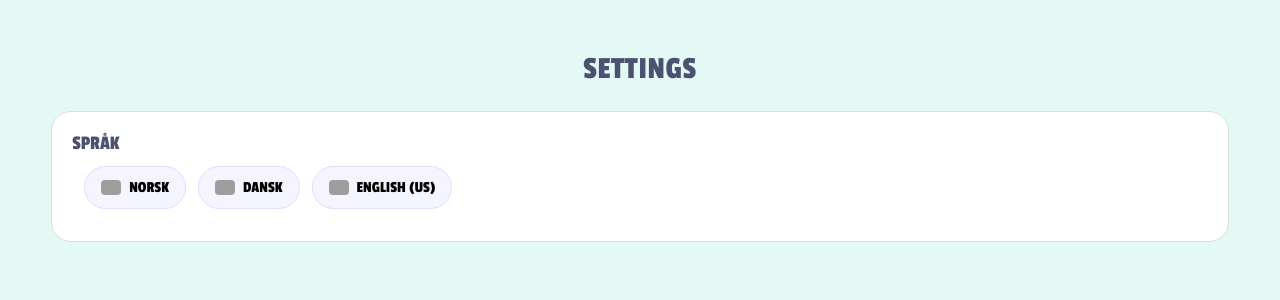
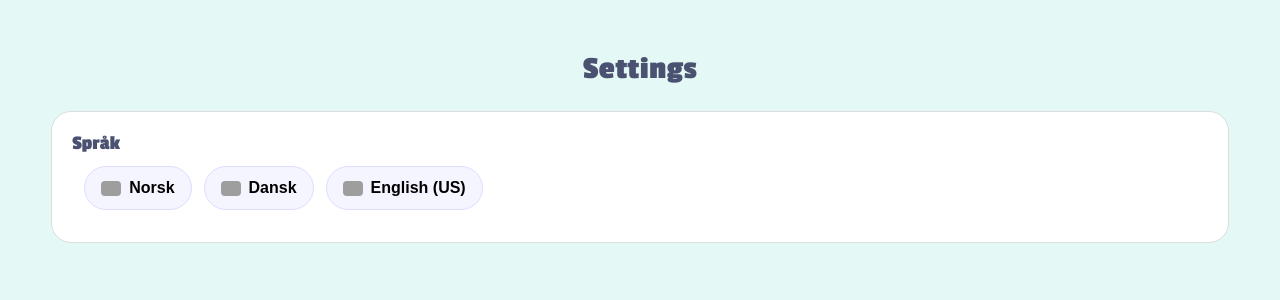
Before and after one commit to shady356/country-game, a Vue app: page /settings in a window 1280 px wide. Shown: the top 300 px of the page. Built offline with nearby package versions, Linux system fonts and the light colour scheme; grey boxes are pictures that could not be loaded.

Commit message:
feat locale + styles

```diff
--- a/src/App.vue
+++ b/src/App.vue
@@ -1,34 +1,38 @@
 <template>
   <div id="app">
-    <router-view/>
+    <router-view />
   </div>
 </template>
 
 <style lang="scss">
-
 @import url('./style/main.scss');
 
-#app {
+html {
+  -moz-osx-font-smoothing: grayscale;
   -webkit-font-smoothing: antialiased;
-  -moz-osx-font-smoothing: grayscale;
+  font-weight: 700;
 }
+
 body {
+  font-family: var(--default-font-family);
   margin: 0;
   padding: 0;
   background: #E4F9F5;
   color: #4a5171;
-  font-family: 'Passion One', cursive;
   overscroll-behavior: contain;
 }
+
 ul {
   list-style: none;
   margin: 0;
   padding: 0;
 }
+
 p {
   margin: 0;
   line-height: 1;
 }
+
 * {
   box-sizing: border-box
 }
--- a/src/components/GameMap.vue
+++ b/src/components/GameMap.vue
@@ -1,22 +1,16 @@
 <template>
   <div class="game">
     <div class="map-wrapper">
-      <EuropeMap
-        v-show="isMapView"
-        class="map-wrapper__map"
-        :countryCodeMap="countryCodeMap"
-      />
-      <MapListView
-        v-show="isListView"
-        :countries="mapFlag"
-      />
+      <EuropeMap v-show="isMapView" class="map-wrapper__map"
+        :countryCodeMap="countryCodeMap" />
+      <MapListView v-show="isListView" :countries="mapFlag" />
     </div>
     <BaseTabs class="select-view-tabs">
       <BaseTab :active="isTabSelected(0)" @click="selectTab(0)">
-        {{$store.state.play.MAP}}
+        {{$store.state.locale.play.MAP}}
       </BaseTab>
       <BaseTab :active="isTabSelected(1)" @click="selectTab(1)">
-        {{$store.state.play.LIST}}
+        {{$store.state.locale.play.LIST}}
       </BaseTab>
     </BaseTabs>
   </div>
@@ -75,15 +69,17 @@ export default {
   flex-direction: column;
   align-items: center;
   gap: var(--size-4);
+
   .map-wrapper {
     width: 100%;
     height: 450px;
     overflow: hidden;
+
     &__map {
       width: 100%;
-      background: orange;
     }
   }
+
   .select-view-tabs {
     width: fit-content;
   }
--- a/src/components/base/BaseButton.vue
+++ b/src/components/base/BaseButton.vue
@@ -1,5 +1,5 @@
 <template>
-  <button :class="['base-button', sizeStyle, shapeStyle, themeStyle]"
+  <button :class="['base-button no-select', sizeStyle, shapeStyle, themeStyle]"
     @click="click">
     <slot />
   </button>
@@ -47,7 +47,7 @@ export default {
 .base-button {
   display: flex;
   border: 1px solid transparent;
-  font-family: 'Passion One', cursive;
+  font-family: var(--default-font-family);
   width: 100%;
   align-items: center;
   justify-content: center;
@@ -92,6 +92,7 @@ export default {
   }
 
   &:active {
+    filter: brightness(1.03);
     transform: scale(1.05) translateZ(0);
     transition: transform 100ms ease-in;
   }
--- a/src/components/base/BaseInput.vue
+++ b/src/components/base/BaseInput.vue
@@ -1,12 +1,6 @@
 <template>
-  <input
-    class="base-input"
-    type="text"
-    placeholder="Skriv land"
-    spellcheck='false'
-    autocomplete="false"
-    @input="updateValue"
-  />
+  <input class="base-input" type="text" placeholder="Skriv land"
+    spellcheck='false' autocomplete="false" @input="updateValue" />
 </template>
 
 <script>
@@ -32,7 +26,7 @@ export default {
   border: 1px solid #ddd;
   border-radius: var(--size-3);
   padding: var(--size-3) var(--size-5);
-  font-family: 'Passion One', cursive;
+  font-family: inherit;
   font-size: 16px;
   letter-spacing: 1px;
   text-transform: uppercase;
--- a/src/components/base/BaseTab.vue
+++ b/src/components/base/BaseTab.vue
@@ -1,5 +1,7 @@
 <template>
-  <button :class="['base-tab', {'base-tab--active': active}]" @click="click()"><slot /></button>
+  <button :class="['base-tab', {'base-tab--active': active}]" @click="click()">
+    <slot />
+  </button>
 </template>
 
 <script>
@@ -21,7 +23,7 @@ export default {
 
 <style scoped lang="scss">
 .base-tab {
-    font-family: 'Passion One', cursive;
+  font-family: inherit;
   padding: var(--size-2) var(--size-5);
   color: #616B9C;
   text-transform: uppercase;
--- a/src/components/layout/Header.vue
+++ b/src/components/layout/Header.vue
@@ -1,11 +1,16 @@
 <template>
   <header class="header">
     <ul class="header__list">
-      <li class="header__list-item"><div>{{$store.state.play.POINTS}}</div>{{correct * 100}}</li>
-      <li class="header__list-item"><div>{{$store.state.play.CORRECT}}</div>{{correct}}/{{mapFlag.length}}</li>
+      <li class="header__list-item">
+        <div>{{$store.state.locale.play.POINTS}}</div>{{correct * 100}}
+      </li>
+      <li class="header__list-item">
+        <div>{{$store.state.locale.play.CORRECT}}</div>
+        {{correct}}/{{mapFlag.length}}
+      </li>
     </ul>
     <BaseButton class="header__button" theme="cta">
-      {{$store.state.play.FINISHED}}
+      {{$store.state.locale.play.FINISHED}}
     </BaseButton>
   </header>
 </template>
@@ -46,9 +51,11 @@ export default {
     display: flex;
     gap: var(--size-4);
   }
+
   &__list-item {
     text-align: center;
   }
+
   &__button {
     width: 25%;
   }
--- a/src/style/main.scss
+++ b/src/style/main.scss
@@ -1,3 +1,4 @@
+@import './misc.scss';
 @import './size.scss';
 @import './colors.scss';
 @import './typography.scss';
--- /dev/null
+++ b/src/style/misc.scss
@@ -0,0 +1,15 @@
+.no-select {
+  -webkit-touch-callout: none;
+  /* iOS Safari */
+  -webkit-user-select: none;
+  /* Safari */
+  -khtml-user-select: none;
+  /* Konqueror HTML */
+  -moz-user-select: none;
+  /* Old versions of Firefox */
+  -ms-user-select: none;
+  /* Internet Explorer/Edge */
+  user-select: none;
+  /* Non-prefixed version, currently
+     supported by Chrome, Edge, Opera and Firefox */
+}
--- a/src/style/typography.scss
+++ b/src/style/typography.scss
@@ -1,25 +1,28 @@
+:root {
+  --default-font-family: 'Passion One', cursive;
+}
+
 .font-label {
-  font-family: 'Passion One', cursive;
+  font-family: inherit;
+  font-weight: 400;
   font-size: var(--size-4);
-  text-transform: uppercase;
-  font-weight: 400;
 }
+
 .font-title {
-  font-family: 'Passion One', cursive;
+  font-family: inherit;
+  font-weight: 900;
   font-size: var(--size-8);
-  text-transform: uppercase;
-  font-weight: 400;
   letter-spacing: .5px;
 }
+
 .font-title-2 {
-  font-family: 'Passion One', cursive;
+  font-family: inherit;
+  font-weight: 800;
   font-size: var(--size-6);
-  text-transform: uppercase;
-  font-weight: 400;
 }
+
 .font-title-3 {
-  font-family: 'Passion One', cursive;
+  font-family: inherit;
+  font-weight: 800;
   font-size: var(--size-5);
-  text-transform: uppercase;
-  font-weight: 400;
 }
--- a/src/views/Play.vue
+++ b/src/views/Play.vue
@@ -4,13 +4,10 @@
       <Header :mapFlag="mapFlag" />
       <GameMap :mapFlag="mapFlag" />
       <div class="footer">
-        <BaseInput class="footer__input" v-model.trim="answerValue" ref="input"/>
-        <BaseButton
-          theme="cta"
-          class="footer__button"
-          @click="submitAnswer()"
-        >
-        {{$store.state.play.ANSWER}}
+        <BaseInput class="footer__input" v-model.trim="answerValue"
+          ref="input" />
+        <BaseButton theme="cta" class="footer__button" @click="submitAnswer()">
+          {{$store.state.locale.play.ANSWER}}
         </BaseButton>
       </div>
     </div>
@@ -107,9 +104,11 @@ export default {
   gap: var(--size-4);
   padding: 0 var(--size-4);
   margin-top: var(--size-4);
+
   &__input {
     width: 80%;
   }
+
   &__button {
     width: 20%;
   }
```
Lines whose indentation alone changed are shown as unchanged.
